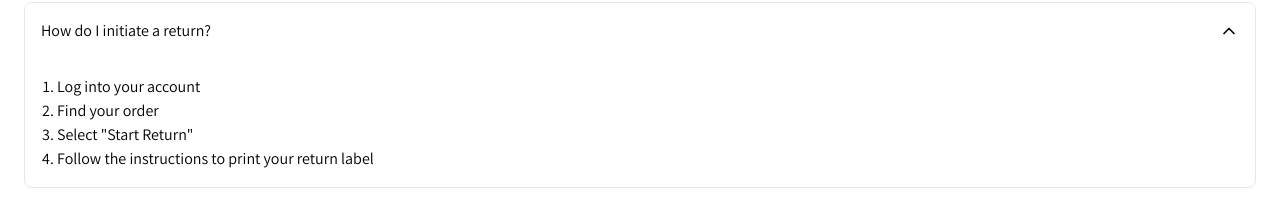
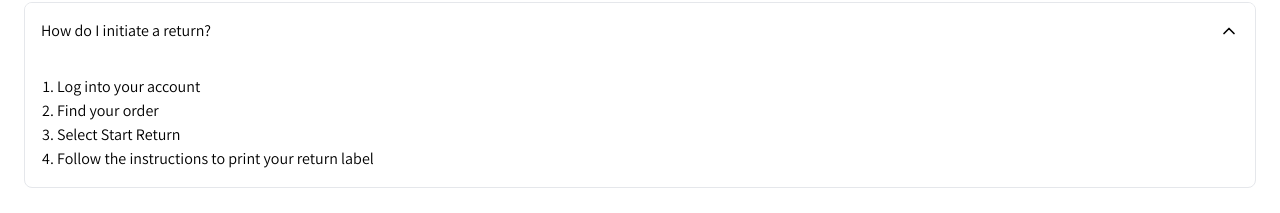
Before and after one commit to AshishAr-07/Ecommerce-with-custom-api-and-Dynamic-page, a Next.js app: page /about in a window 1280 px wide. Both pictures are taken after a click on the button "How do I initiate a return?". Shown: the part 2074-2287 px from the top of the page. Built offline with nearby package versions, Linux system fonts and the light colour scheme.

Commit message:
build check

```diff
--- a/src/app/_components/Faq.jsx
+++ b/src/app/_components/Faq.jsx
@@ -33,7 +33,7 @@ const FAQSection = () => {
           <ol className="list-decimal pl-4">
             <li>Log into your account</li>
             <li>Find your order</li>
-            <li>Select "Start Return"</li>
+            <li>Select Start Return</li>
             <li>Follow the instructions to print your return label</li>
           </ol>
         )
```
